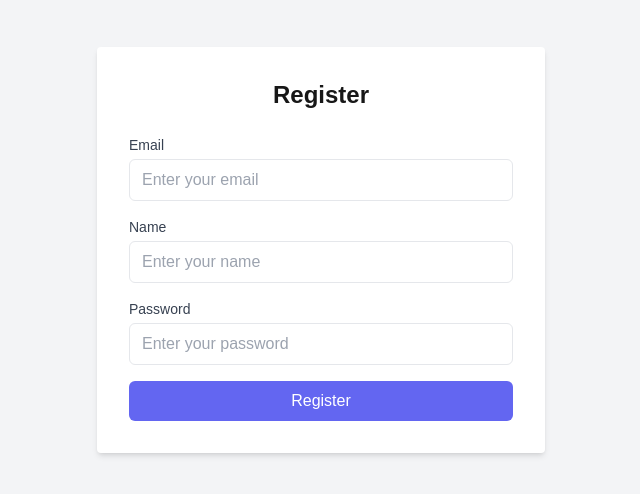
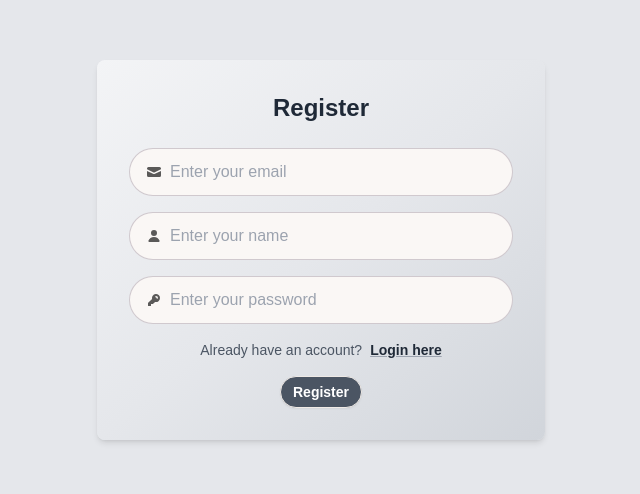
Before and after one commit to aznshrllh/habit-list, a Next.js app in the folder habit-track/: page /register in a window 1280 px wide. Shown: the part 150-644 px from the top of the page, without its empty margins (319-959 px from the left). Built offline with nearby package versions, Linux system fonts and the light colour scheme.

Commit message:
feat: improve form handling and UI for login and registration pages

```diff
--- a/habit-track/src/app/login/page.tsx
+++ b/habit-track/src/app/login/page.tsx
@@ -20,6 +20,15 @@
       }
     } catch (error: any) {
       setError(error);
+    }
+  };
+
+  const handleChange = (e: React.ChangeEvent<HTMLInputElement>) => {
+    setError(null);
+    if (e.target.name === "email") {
+      setEmail(e.target.value);
+    } else {
+      setPassword(e.target.value);
     }
   };
 
@@ -50,9 +59,9 @@
                   type="email"
                   id="email"
                   name="email"
-                  placeholder="Email"
+                  placeholder="Enter your email"
                   value={email}
-                  onChange={(e) => setEmail(e.target.value)}
+                  onChange={handleChange}
                   className="grow"
                   required
                 />
@@ -79,9 +88,9 @@
                   type="password"
                   id="password"
                   name="password"
-                  placeholder="Password"
+                  placeholder="Enter your password"
                   value={password}
-                  onChange={(e) => setPassword(e.target.value)}
+                  onChange={handleChange}
                   className="grow"
                   required
                 />
--- a/habit-track/src/app/register/page.tsx
+++ b/habit-track/src/app/register/page.tsx
@@ -28,17 +28,26 @@
   return (
     <>
       <ErrorNotification />
-      <div className="flex items-center justify-center min-h-screen bg-gray-100">
-        <div className="w-full max-w-md p-8 space-y-6 bg-white rounded shadow-md">
-          <h2 className="text-2xl font-bold text-center">Register</h2>
+      <div className="flex items-center justify-center min-h-screen bg-gray-200">
+        <div className="w-full max-w-md p-8 space-y-6 bg-gradient-to-br from-gray-100 via-gray-200 to-gray-300 rounded-lg shadow-md backdrop-blur-sm">
+          <h2 className="text-2xl font-bold text-center text-gray-800">
+            Register
+          </h2>
           <form onSubmit={handleSubmit} className="space-y-4">
             <div>
               <label
                 htmlFor="email"
-                className="block text-sm font-medium text-gray-700"
+                className="input input-bordered flex items-center gap-2"
               >
-                Email
-              </label>
+                <svg
+                  xmlns="http://www.w3.org/2000/svg"
+                  viewBox="0 0 16 16"
+                  fill="currentColor"
+                  className="h-4 w-4 opacity-70"
+                >
+                  <path d="M2.5 3A1.5 1.5 0 0 0 1 4.5v.793c.026.009.051.02.076.032L7.674 8.51c.206.1.446.1.652 0l6.598-3.185A.755.755 0 0 1 15 5.293V4.5A1.5 1.5 0 0 0 13.5 3h-11Z" />
+                  <path d="M15 6.954 8.978 9.86a2.25 2.25 0 0 1-1.956 0L1 6.954V11.5A1.5 1.5 0 0 0 2.5 13h11a1.5 1.5 0 0 0 1.5-1.5V6.954Z" />
+                </svg>
                 <input
                   type="email"
                   id="email"
@@ -46,17 +55,25 @@
                   placeholder="Enter your email"
                   value={form.email}
                   onChange={handleChange}
-                className="w-full px-3 py-2 mt-1 border rounded-md focus:outline-none focus:ring focus:ring-indigo-200"
+                  className="grow"
                   required
                 />
+              </label>
             </div>
+
             <div>
               <label
                 htmlFor="name"
-                className="block text-sm font-medium text-gray-700"
+                className="input input-bordered flex items-center gap-2"
               >
-                Name
-              </label>
+                <svg
+                  xmlns="http://www.w3.org/2000/svg"
+                  viewBox="0 0 16 16"
+                  fill="currentColor"
+                  className="h-4 w-4 opacity-70"
+                >
+                  <path d="M8 8a3 3 0 1 0 0-6 3 3 0 0 0 0 6ZM12.735 14c.618 0 1.093-.561.872-1.139a6.002 6.002 0 0 0-11.215 0c-.22.578.254 1.139.872 1.139h9.47Z" />
+                </svg>
                 <input
                   type="text"
                   id="name"
@@ -64,17 +81,28 @@
                   placeholder="Enter your name"
                   value={form.name}
                   onChange={handleChange}
-                className="w-full px-3 py-2 mt-1 border rounded-md focus:outline-none focus:ring focus:ring-indigo-200"
+                  className="grow"
                   required
                 />
+              </label>
             </div>
             <div>
               <label
                 htmlFor="password"
-                className="block text-sm font-medium text-gray-700"
+                className="input input-bordered flex items-center gap-2"
               >
-                Password
-              </label>
+                <svg
+                  xmlns="http://www.w3.org/2000/svg"
+                  viewBox="0 0 16 16"
+                  fill="currentColor"
+                  className="h-4 w-4 opacity-70"
+                >
+                  <path
+                    fillRule="evenodd"
+                    d="M14 6a4 4 0 0 1-4.899 3.899l-1.955 1.955a.5.5 0 0 1-.353.146H5v1.5a.5.5 0 0 1-.5.5h-2a.5.5 0 0 1-.5-.5v-2.293a.5.5 0 0 1 .146-.353l3.955-3.955A4 4 0 1 1 14 6Zm-4-2a.75.75 0 0 0 0 1.5.5.5 0 0 1 .5.5.75.75 0 0 0 1.5 0 2 2 0 0 0-2-2Z"
+                    clipRule="evenodd"
+                  />
+                </svg>
                 <input
                   type="password"
                   id="password"
@@ -82,16 +110,28 @@
                   placeholder="Enter your password"
                   value={form.password}
                   onChange={handleChange}
-                className="w-full px-3 py-2 mt-1 border rounded-md focus:outline-none focus:ring focus:ring-indigo-200"
+                  className="grow"
                   required
                 />
+              </label>
             </div>
+            <div className="flex items-center justify-center space-x-2 text-sm">
+              <span className="text-gray-600">Already have an account?</span>
+              <a
+                href="/login"
+                className="font-semibold text-gray-800 hover:text-gray-600 transition-colors duration-300 underline decoration-gray-400 hover:decoration-gray-600"
+              >
+                Login here
+              </a>
+            </div>
+            <div className="flex justify-center">
               <button
                 type="submit"
-              className="w-full px-3 py-2 text-white bg-indigo-500 rounded-md hover:bg-indigo-600"
+                className="btn btn-sm bg-gray-600 hover:bg-gray-800 text-white transition-colors duration-300"
               >
                 Register
               </button>
+            </div>
           </form>
         </div>
       </div>
```
Lines whose indentation alone changed are shown as unchanged.
